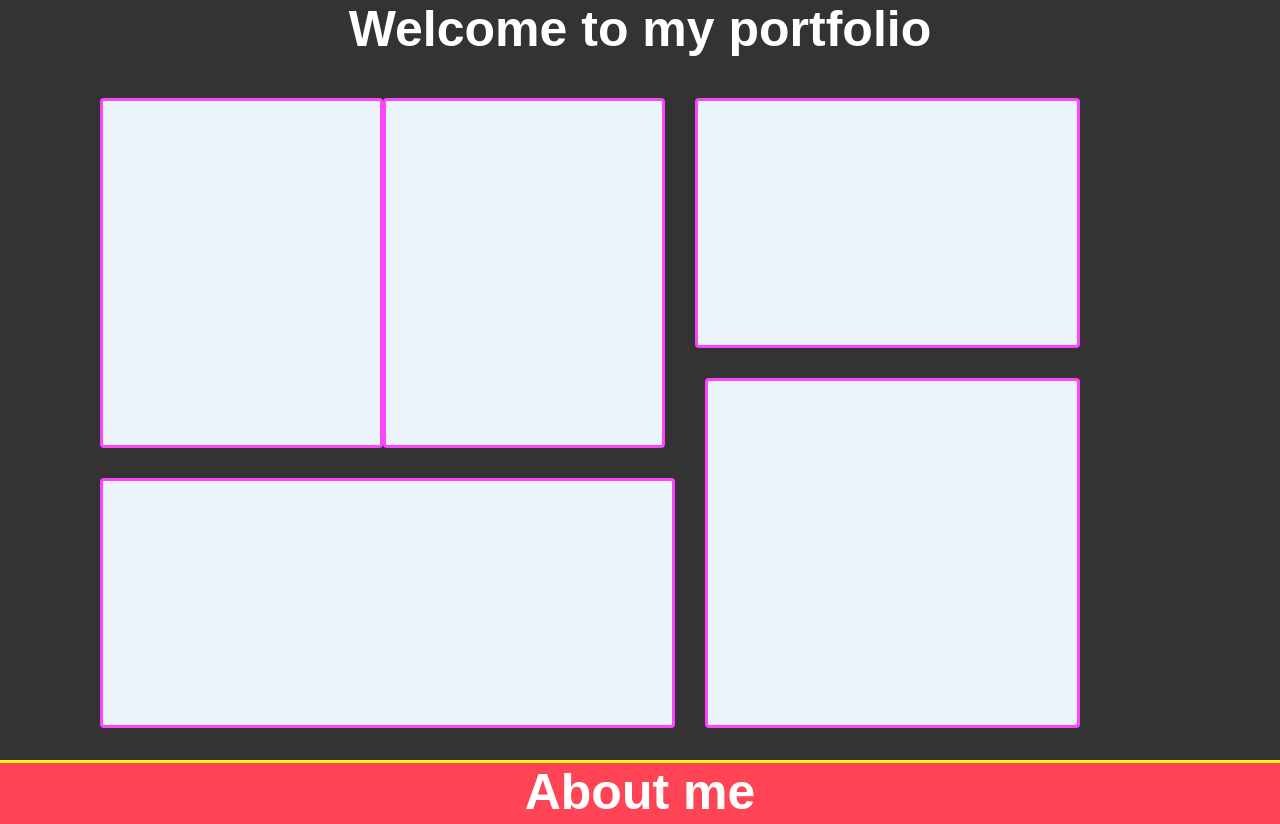
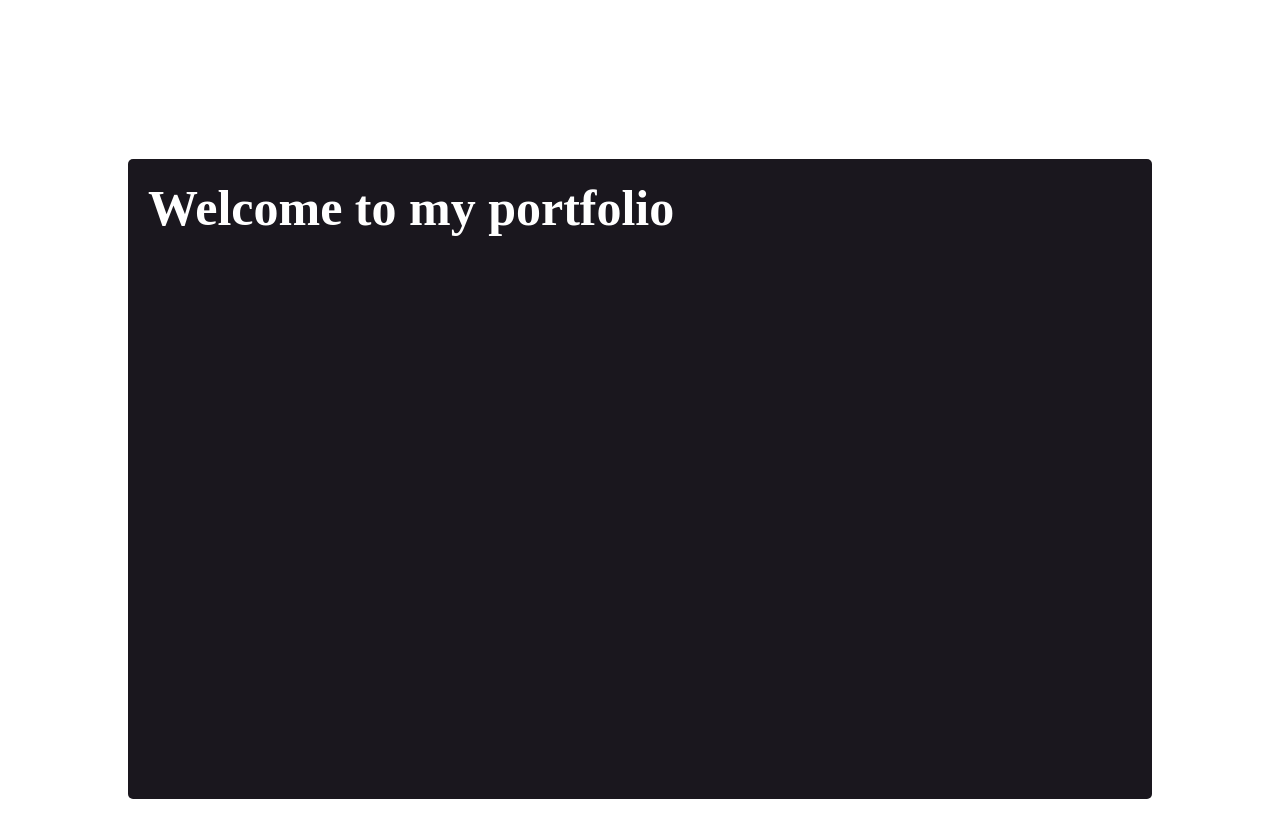
Before and after one commit to ff7762/Portfolio, a plain HTML site: page index.html in a window 1280 px wide. Shown: the top 824 px of the page. After the commit the page ends 800 px from the top, so only its background shows below. Drawn offline with Linux system fonts and the light colour scheme.

Commit message:
'New design, created fonts folder'.

```diff
--- a/index.css
+++ b/index.css
@@ -1,101 +1,50 @@
 * {
+    position: relative;
     box-sizing: border-box;
     margin: 0;
     padding: 0;
 }
 
+@font-face {
+    font-family: 'gamer';
+    src: : url(fonts\RedRose-Bold.ttf);
+}
+
+
 .landing {
-    background: #333333;
+    background: #ffffff;
     height: 95vh;
     background-size: cover;
     background-repeat: no-repeat;
     background-position: 50% 50%;
-}
-
-.flex {
-    display:flex;
-    flex-direction:row;
-    justify-content:space-around;
     text-align: center;
-    padding-left: 100px;
-    padding-right: 200px;
-    z-index: 1;
 }
 
 .greeting {
     font-weight: bold;
     font-size: 50px;
     text-align: center;
+    font-family: gamer;
     color: #ffffff;
-    font-family: sans-serif;
     z-index: 1;
+    text-align: left;
+    padding-left: 20px;
+    padding-top: 20px;
 }
 
-.box-1 {
-    border: 3px solid #ff44ff;
-    border-radius: 4px;
-    height: 350px;
-    width: 22vw;
-    order:2;
-    flex-grow:1;
-    background: #EBF4FA;
+.panel {
+    height: 80vh;
+    width: 80vw;
+    background-color: #1A171E;
+    border-radius: 5px;
+
 }
 
-.box-2 {
-    border: 3px solid #ff44ff;
-    border-radius: 4px;
-    height: 350px;
-    width: 22vw;
-    order:2;
-    flex-grow:1;
-    background: #EBF4FA;
+.order {
+    text-align: center;
+    position: absolute;
+    top: 63%;
+    left: 50%;
+    transform: translate(-50%, -50%);
+
 }
-
-.box-3 {
-    border: 3px solid #ff44ff;
-    border-radius: 4px;
-    height: 250px;
-    width: 30vw;
-    order:2;
-    flex-grow:1;
-    margin-left: 30px;
-    background: #EBF4FA;
-}
-
-.box-4 {
-    border: 3px solid #ff44ff;
-    border-radius: 4px;
-    height: 250px;
-    width: 46vw;
-    order:2;
-    flex-grow:1;
-    margin-top: 30px;
-    background: #EBF4FA;
-}
-
-.box-5 {
-    border: 3px solid #ff44ff;
-    border-radius: 4px;
-    height: 350px;
-    margin-top: -70px;
-    width: 30vw;
-    order:5;
-    flex-grow:1;
-    margin-left: 30px;
-    background: #EBF4FA;
-}
-
-.flex-grid {
-    margin-top: 40px;
-}
-
-.bio {
-    height: 80vh;
-    background-color: #ff4455;
-    border-top: 3px solid #ffee22;
-}
-
-.contact {
-    height: 30vh;
-    background: #335544;
-}
--- a/index.html
+++ b/index.html
@@ -6,34 +6,12 @@
 </head>
 <body>
     <section class="landing">
-        <div class= "greeting">
-            Welcome to my portfolio
-        <div>
-        <div class=flex-grid>
-            <div class="flex">
-                <div class="box-1">
-                </div>
-                <div class="box-2">
-                </div>
-                <div class="box-3">
+        <div class="order">
+            <div class="panel">
+                <div class= "greeting">
+                    Welcome to my portfolio
                 </div>
             </div>
-            <div class="flex">
-                <div class="box-4">
-                </div>
-                <div class="box-5">
-                </div>
-            </div>
-        </div>
-
-    </section>
-
-    <section class="bio">
-        <div class= "greeting">
-            About me
-        <div>
-    </section>
-
-    <section class="contact">
+        <order>
     </section>
 </body>
```
Also changed, not shown: fonts/RedRose-Bold.ttf (added), fonts/RedRose-Light.ttf (added), fonts/RedRose-Regular.ttf (added), 1 other file.
